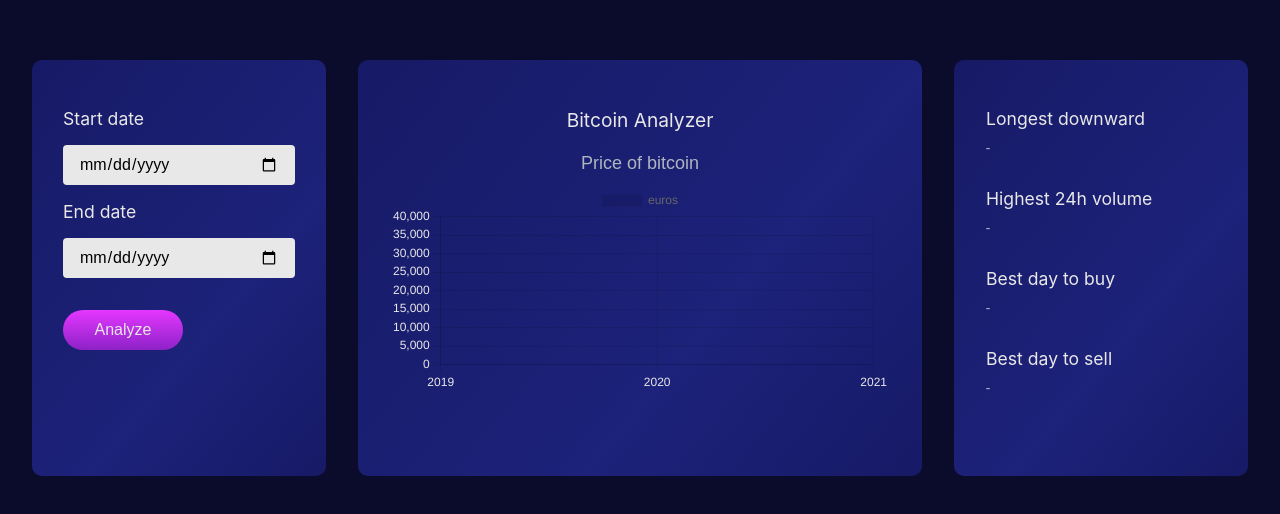
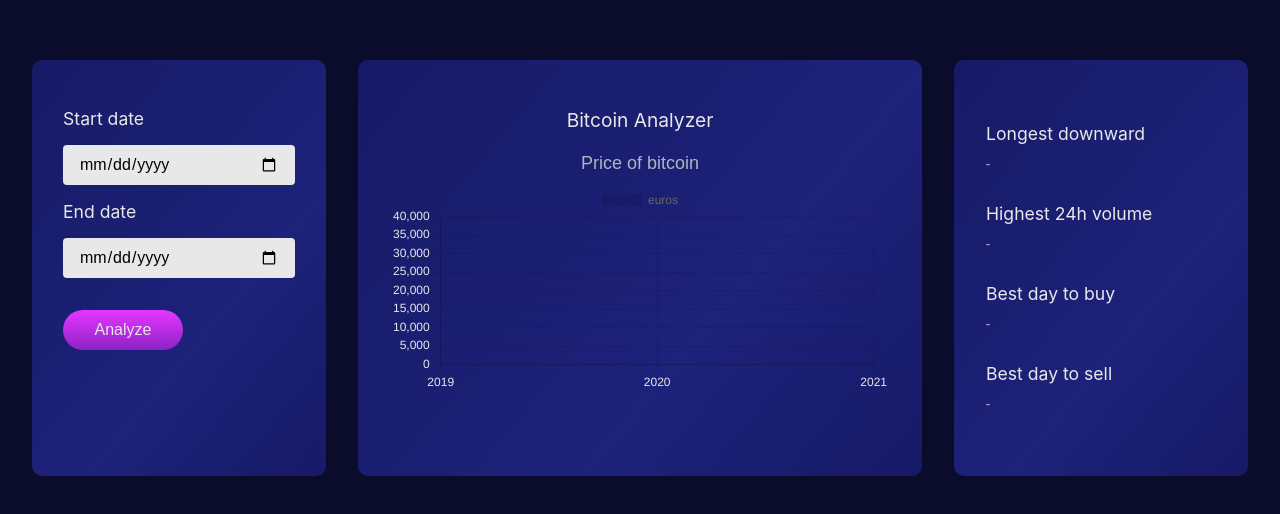
Before and after one commit to hennatee/bitcoin-analyser, a React (Create React App) app: page /analyzer in a window 1280 px wide. Shown: the part 132-646 px from the top of the page. Built offline with nearby package versions, Linux system fonts and the light colour scheme; a web font is replaced by a local one.

Commit message:
Modified analyzed data layout

```diff
--- a/src/styledComponents.js
+++ b/src/styledComponents.js
@@ -44,6 +44,7 @@
       width: 150px;
       height: 40px;
       margin-top: 1rem;
+      font-size: 0.9rem;
     }
   }
   &.submit {
@@ -147,6 +148,7 @@
   @media (max-width: 600px) {
     font-size: 2rem;
     margin-top: 0;
+    letter-spacing: 0.1em;
   }
 `
 
@@ -175,9 +177,11 @@
   height: 320px;
   width: 230px;
   &.analyzed-data {
-    align-items: flex-start;
     flex-direction: row;
     flex-wrap: wrap;
+    @media (max-width: 768px) {
+      justify-content: center;
+    }
   }
   @media (max-width: 768px) {
     width: 85vw;
@@ -196,8 +200,8 @@
     @media (max-width: 768px) {
       width: 90vw;
       padding: 4rem 0;
+    }
   }
-
 `
 
 export const FormRow = styled.div`
```
